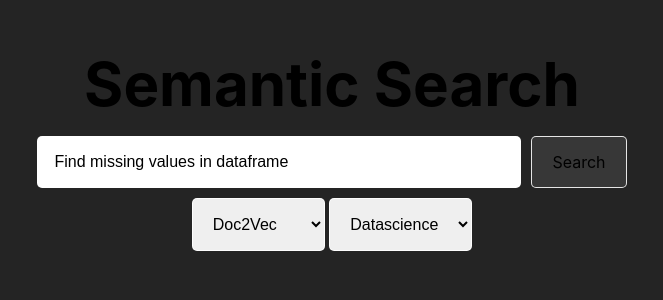
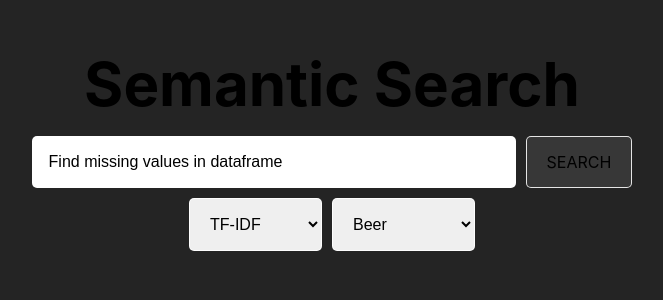
Before and after one commit to muccijacopo/nlp-semantic-search, a Svelte app in the folder frontend/: page / in a window 1280 px wide. Shown: the top 300 px of the page, without its empty margins (308-971 px from the left). Built offline with nearby package versions, Linux system fonts and the light colour scheme.

Commit message:
feat: add all supported models to model options

```diff
--- a/frontend/src/App.svelte
+++ b/frontend/src/App.svelte
@@ -1,4 +1,5 @@
 <script lang="ts">
+  import { TOPICS, MODELS } from "./costants";
   import type { Results } from "./interfaces/results";
 
   let searchText = "Find missing values in dataframe";
@@ -8,34 +9,15 @@
   let isLoading = false;
   let showError = false;
 
-  let models = [
-    {
-      name: "Doc2Vec",
-      key: "doc2vec",
-    },
-    {
-      name: "LSI",
-      key: "lsi",
-    },
-    {
-      name: "LSI+TFIDF",
-      key: "lsi-tfidf",
-    },
-  ];
-
-  let topics = [
-    {
-      name: "Datascience",
-      key: "datascience",
-    },
-  ];
+  const models = MODELS;
+  const topics = TOPICS;
 
   function query() {
     isLoading = true;
     showError = false;
     const params = {
       q: searchText,
-      topic: "datascience",
+      topic: topic,
       model: model,
       format: "documents",
     };
@@ -60,9 +42,9 @@
 <div class="search-wrapper">
   <div class="search-input">
     <input type="text" bind:value={searchText} />
-    <button on:click={query} disabled={!searchText.length}>Search</button>
+    <button on:click={query} disabled={!searchText.length}>SEARCH</button>
   </div>
-  <div>
+  <div style="display: flex; justify-content: center; gap: 10px">
     <select bind:value={model}>
       {#each models as model}
         <option value={model.key}>{model.name}</option>
--- /dev/null
+++ b/frontend/src/costants/index.ts
@@ -0,0 +1,2 @@
+export * from "./models";
+export * from "./topics";
--- /dev/null
+++ b/frontend/src/costants/models.ts
@@ -0,0 +1,34 @@
+export const MODELS = [
+  {
+    name: "TF-IDF",
+    key: "tfidf",
+  },
+  {
+    name: "Word2Vec",
+    key: "word2vec",
+  },
+  {
+    name: "Doc2Vec",
+    key: "doc2vec",
+  },
+  {
+    name: "LSI",
+    key: "lsi",
+  },
+  {
+    name: "LSI+TFIDF",
+    key: "lsi-tfidf",
+  },
+  {
+    name: "LDA",
+    key: "lda",
+  },
+  {
+    name: "BERT",
+    key: "bert",
+  },
+  {
+    name: "DistilBert",
+    key: "distilbert",
+  },
+];
--- /dev/null
+++ b/frontend/src/costants/topics.ts
@@ -0,0 +1,10 @@
+export const TOPICS = [
+  {
+    name: "Beer",
+    key: "beer",
+  },
+  {
+    name: "Datascience",
+    key: "datascience",
+  },
+];
```
Also changed, not shown: 1 other file (tests, documents, lock files or other folders).
